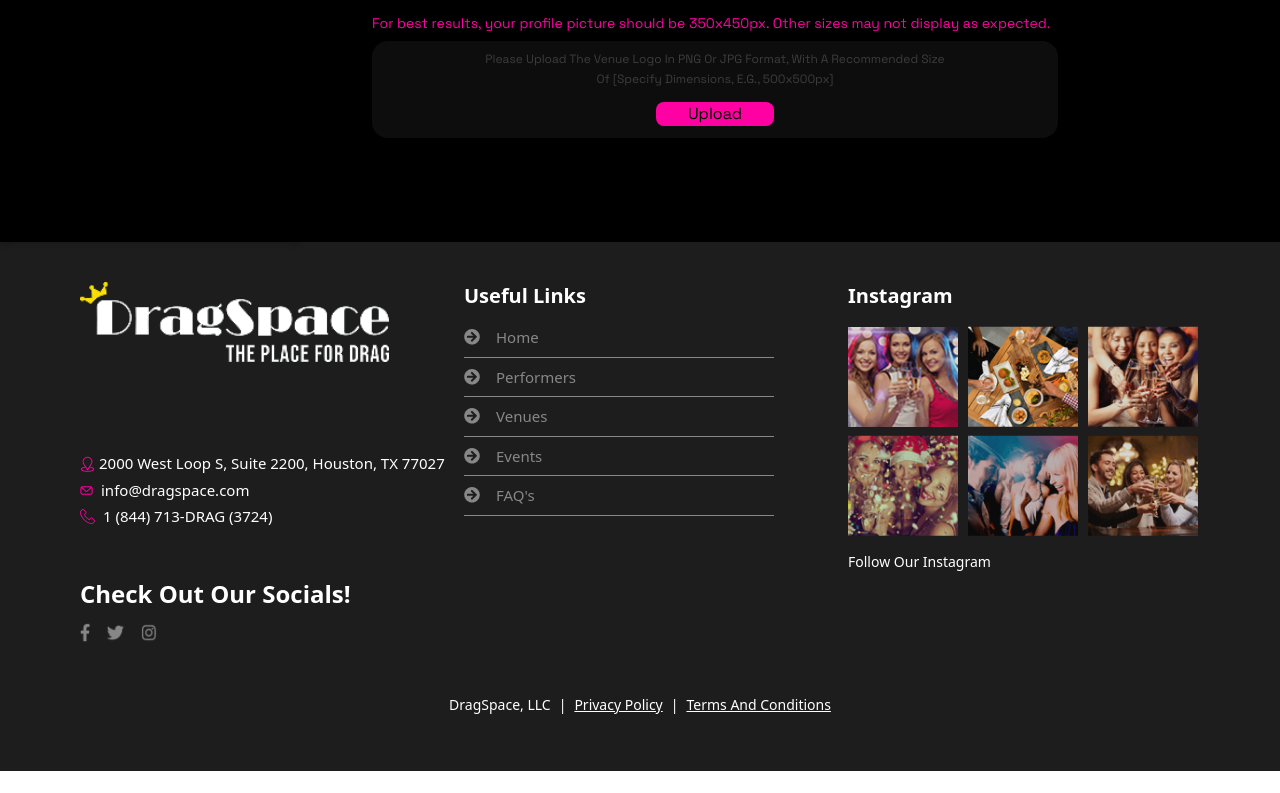
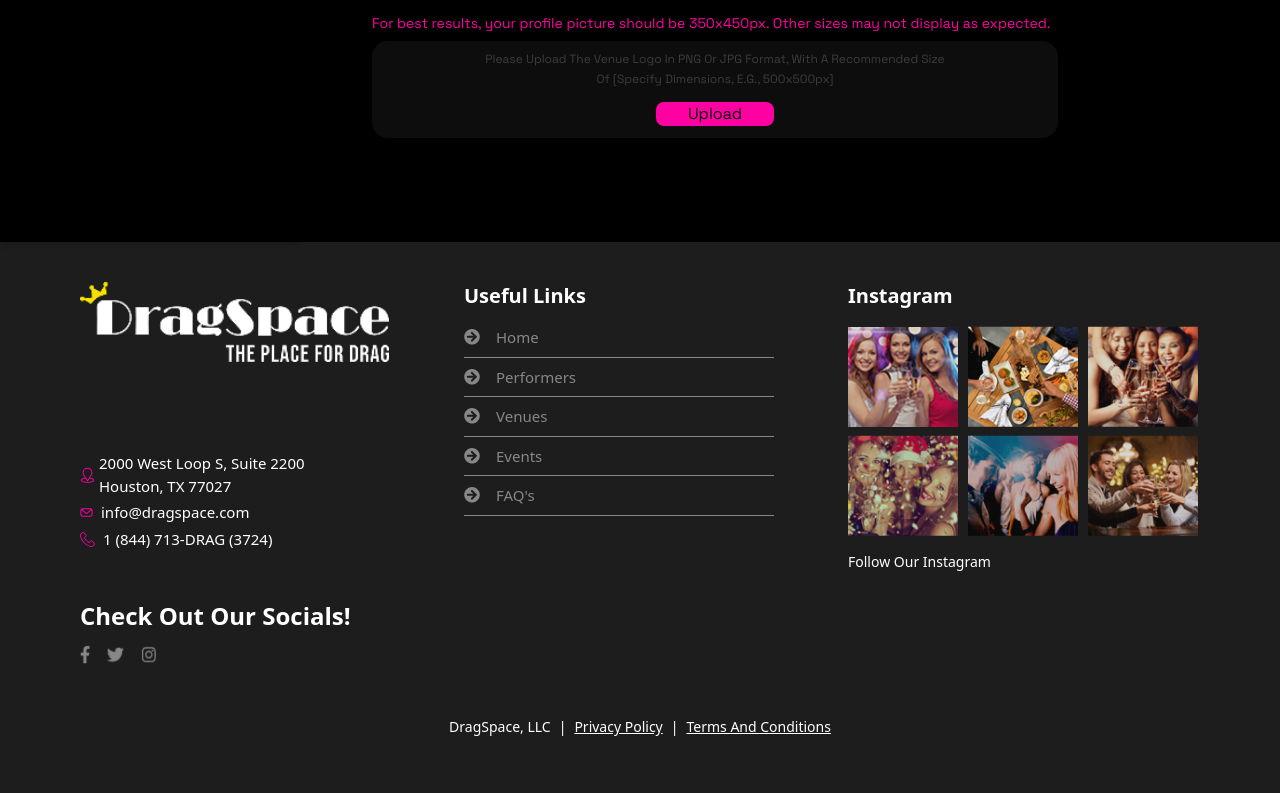
Before and after one commit to HamzaAliKundi/coltable-deshabord-performer, a React (Vite) app: page /profile in a window 1280 px wide. Shown: the part 2664-3457 px from the top of the page. Before the commit the page ends 3435 px from the top, so only its background shows below. Built offline with nearby package versions, Linux system fonts and the light colour scheme; no server answers; sample sign-in values are in the browser's storage.

Commit message:
footer fix

```diff
--- a/src/common/Footer.tsx
+++ b/src/common/Footer.tsx
@@ -13,10 +13,11 @@ const Footer = () => {
               height={70}
             />
             <div className="mt-6 md:mt-[90px] text-[15px] font-spaceGrotesk space-y-1">
-              <p className="flex items-center gap-1 lg:whitespace-nowrap">
-                <img src="/footer/location.png" />
-                2000 West Loop S, Suite 2200, Houston, TX 77027
-              </p>
+            <p className="flex items-center gap-1 lg:whitespace-nowrap">
+              <img src="/footer/location.png" />
+              2000 West Loop S, Suite 2200 <br />
+              Houston, TX 77027
+            </p>
               <p className="flex items-center gap-2">
                 <img src="/footer/email.png" />
                 info@dragspace.com
```
